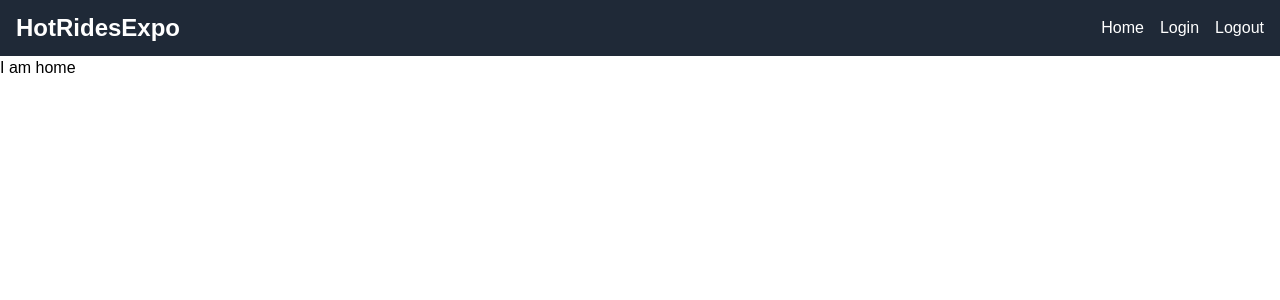
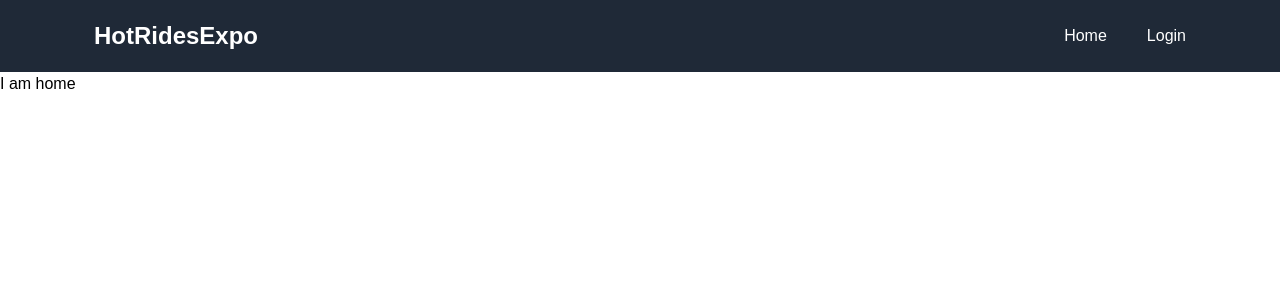
Before and after one commit to DevSlowz/HotRidesExpov2, a Vue app: page / in a window 1280 px wide. Shown: the top 300 px of the page. Built offline with nearby package versions, Linux system fonts and the light colour scheme.

Commit message:
Add login functionality to navigation bar

```diff
--- a/src/App.vue
+++ b/src/App.vue
@@ -29,6 +29,7 @@ export default {
     // Runs when there is a auth state change
     // if user is logged in, this will fire
     supabase.auth.onAuthStateChange((_, session) => {
+      console.log("Logged In")
       store.methods.setUser(session);
       appReady.value = true;
     });
--- a/src/components/Navigation.vue
+++ b/src/components/Navigation.vue
@@ -1,22 +1,43 @@
 <template>
-    <nav class="bg-gray-800">
-        <div class="nav-container flex justify-between items-center px-4 py-3">
-            <div class="nav-brand">
-                <h1 class="text-white text-2xl font-bold">HotRidesExpo</h1>
-            </div>
-            <div class="nav-links">
-                <ul class="flex flex-1 space-x-4 text-white">
-                    <RouterLink class="cursor-pointer" :to="{name: ''}">Home</RouterLink>
-                    <RouterLink class="cursor-pointer" :to="{name: 'Login'}">Login</RouterLink>
-                    <li class="cursor-pointer">Logout</li>
-                </ul>
-            </div>
+    <header class="bg-gray-800 text-white">
+      <nav class="container py-5 px-4 flex flex-col gap-4 items-center sm:flex-row">
+        <div class="flex items-center gap-x-4">
+            <h1 class="text-white text-2xl font-bold">HotRidesExpo</h1>
         </div>
-    </nav>
-</template>
+        <ul class="flex flex-1 justify-end gap-x-10">
+          <router-link class="cursor-pointer" :to="{ name: 'Home' }">Home</router-link>
+          <router-link v-if="user" class="cursor-pointer" :to="{ name: 'Login' }"
+            >Login</router-link
+          >
+          <router-link v-if="!user" class="cursor-pointer" :to="{ name: 'Login' }"
+            >Login</router-link
+          >
+          <li v-if="user" @click="logout" class="cursor-pointer">Logout</li>
+        </ul>
+      </nav>
+    </header>
+  </template>
 
 <script>
+import store from "../stores/index";
+import { computed } from "vue";
+import { supabase } from "../lib/supabaseClient";
+import { useRouter } from "vue-router";
 export default {
-    setup() {}
-}
+  setup() {
+    // Get user from store
+    const user = computed(() => store.state.user);
+
+    // Setup ref to router
+    const router = useRouter();
+
+    // Logout function
+    const logout = async () => {
+      await supabase.auth.signOut();
+      router.push({ name: "Home" });
+    };
+
+    return { logout, user };
+  },
+};
 </script>
```
